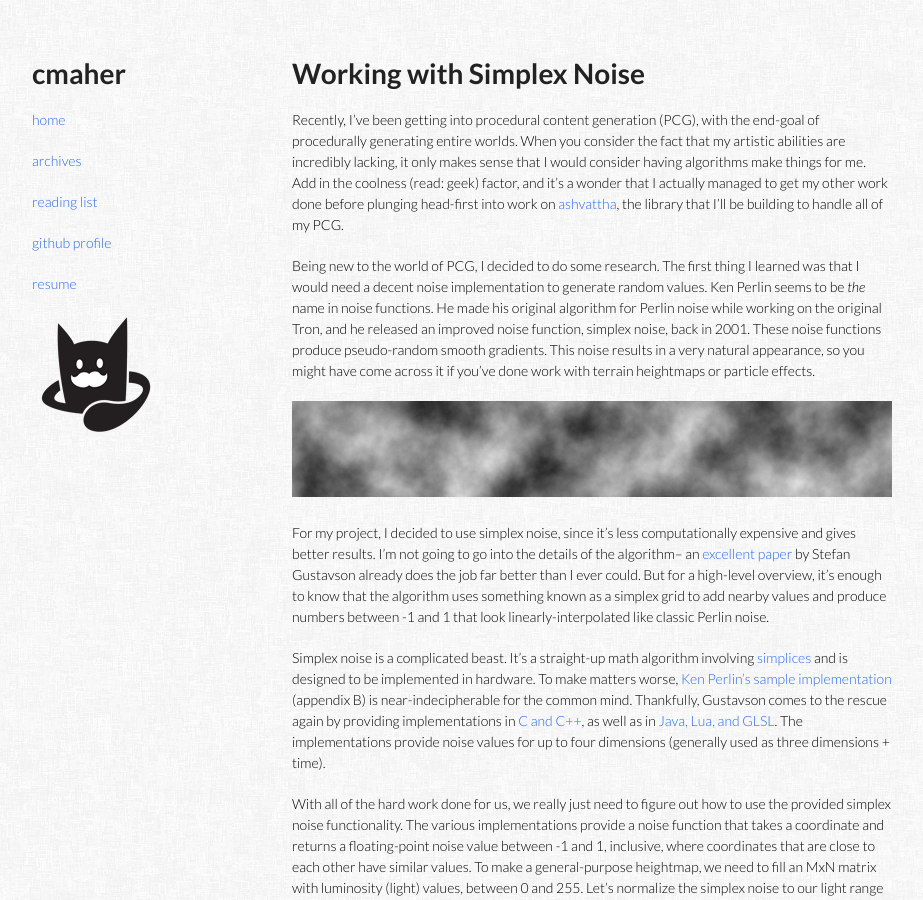
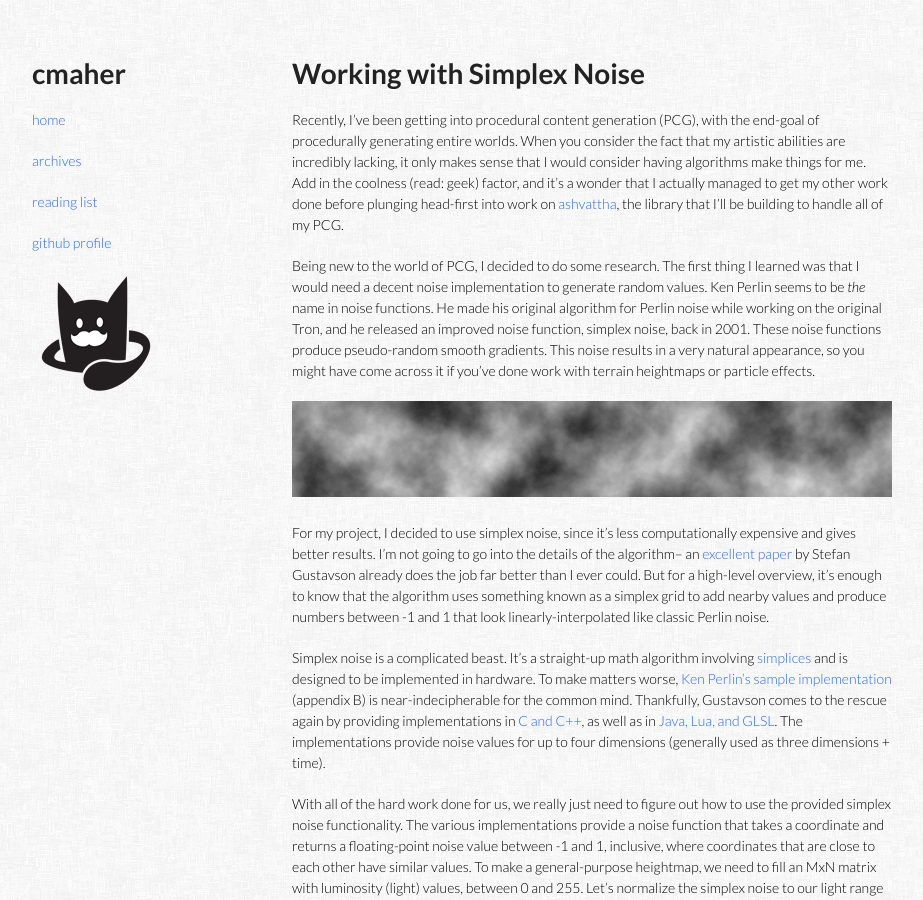
Before and after one commit to cmaher/cmaher.github.com, a Jekyll site: the page built from index.html, in a window 1280 px wide and 900 px high. Shown: the whole window, without its empty margins (178-1101 px from the left). Built offline with Jekyll 4.4.1, drawn with Linux system fonts in a browser that asks for light colours; formulas are drawn with MathJax 3.

Commit message:
Update default.html

```diff
--- a/_layouts/default.html
+++ b/_layouts/default.html
@@ -26,7 +26,6 @@
                     <p class="view"><a href="/archives.html">archives</a></p>
                     <p class="view"><a href="/reading.html">reading list</a></p>
                     <p class="view"><a href="https://github.com/cmaher">github profile</a></p>
-                    <p class="view"><a href="https://github.com/cmaher/resume/blob/master/resume.pdf?raw=true">resume</a></p>
                 </div>
                 <div class="headerBottom">
                     <img class="mascot" src="/images/mustache-cat.png" alt="mustache cat"/>
```
